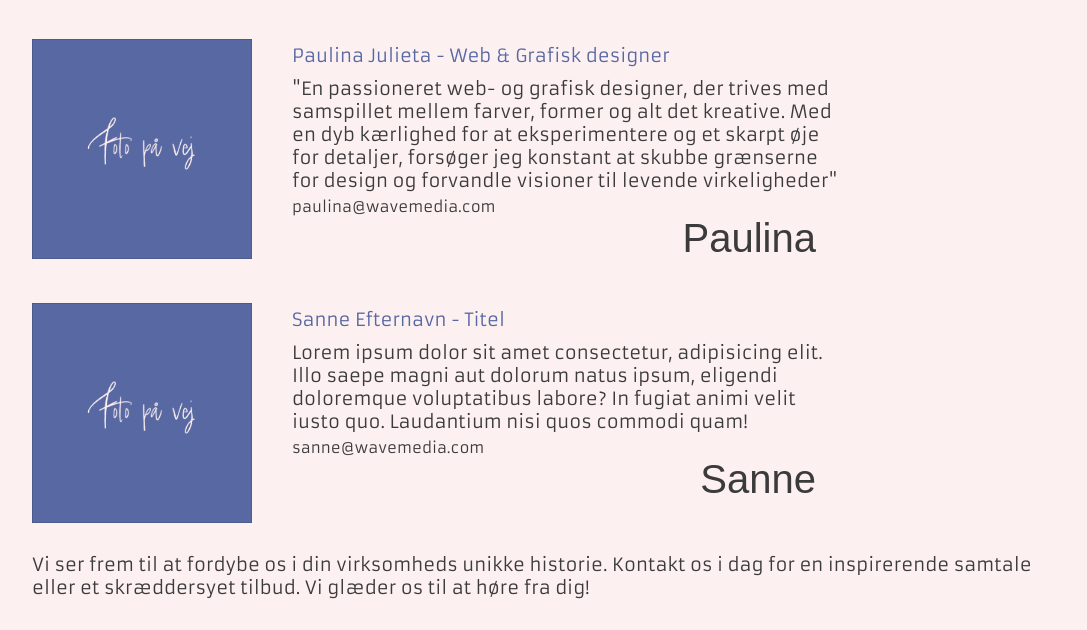
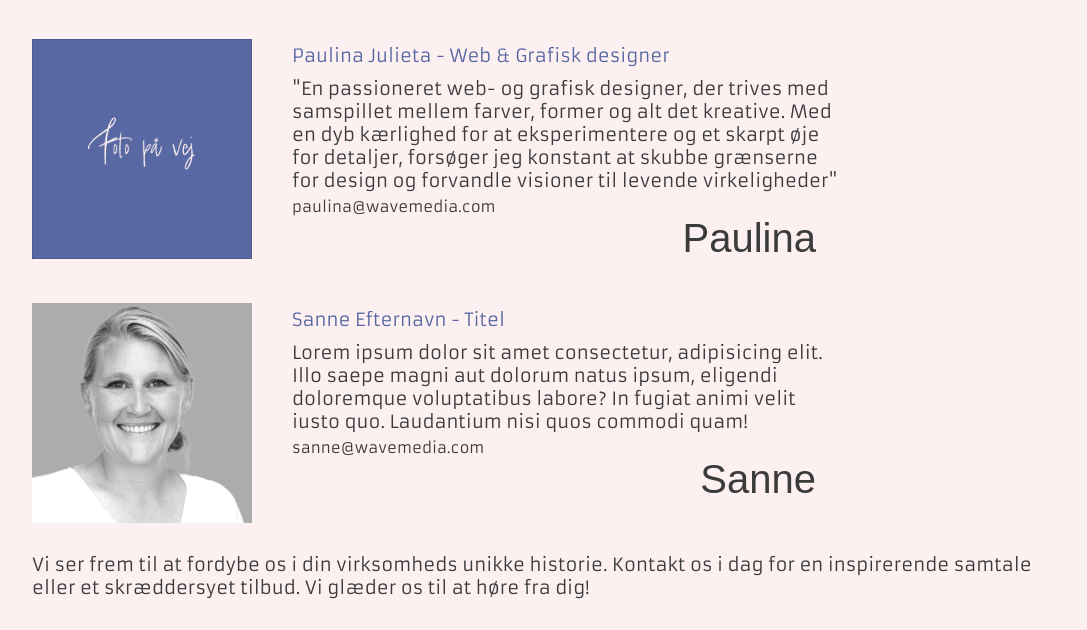
Before and after one commit to livmikala/wave-media, a plain HTML site: page om-os.html in a window 1280 px wide. Shown: the part 1371-2001 px from the top of the page, without its empty margins (96-1183 px from the left). Drawn offline with Linux system fonts and the light colour scheme; a web font is replaced by a local one.

Commit message:
Tilføjet foto af sanne

```diff
--- a/css/style.scss
+++ b/css/style.scss
@@ -300,7 +300,7 @@ h1 {
 @media (max-width: variabler.$tablet) {
     .forside{
         justify-content: center;
-        padding-bottom: 30em;
+
 
     }
 
--- a/om-os.html
+++ b/om-os.html
@@ -65,7 +65,7 @@
         </div>
     </section>
     <section class="container-omos">
-        <img class="teambilleder" src="img/fotopåvej.png" alt="billede af ansat - sanne">
+        <img class="teambilleder" src="img/Foto, Sanne.png" alt="billede af ansat - sanne">
         <div class="omos-tekst">
         <p class="navnogtitel">Sanne Efternavn - Titel</p>
         <p class="personligtekst">Lorem ipsum dolor sit amet consectetur, adipisicing elit. Illo saepe magni aut dolorum natus ipsum, eligendi doloremque voluptatibus labore? In fugiat animi velit iusto quo. Laudantium nisi quos commodi quam!</p>
```
Also changed, not shown: img/Foto, Sanne.png (added).
